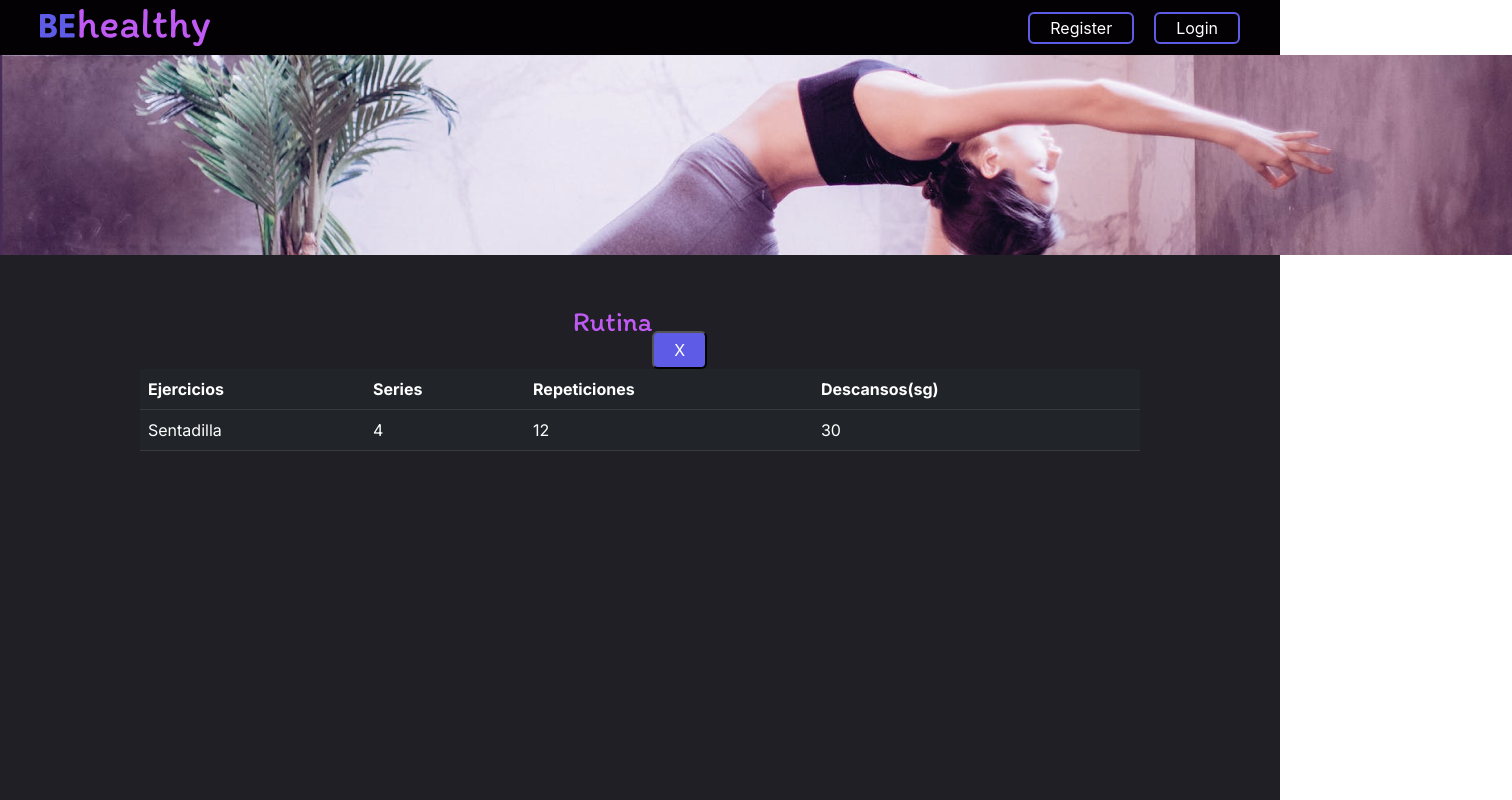
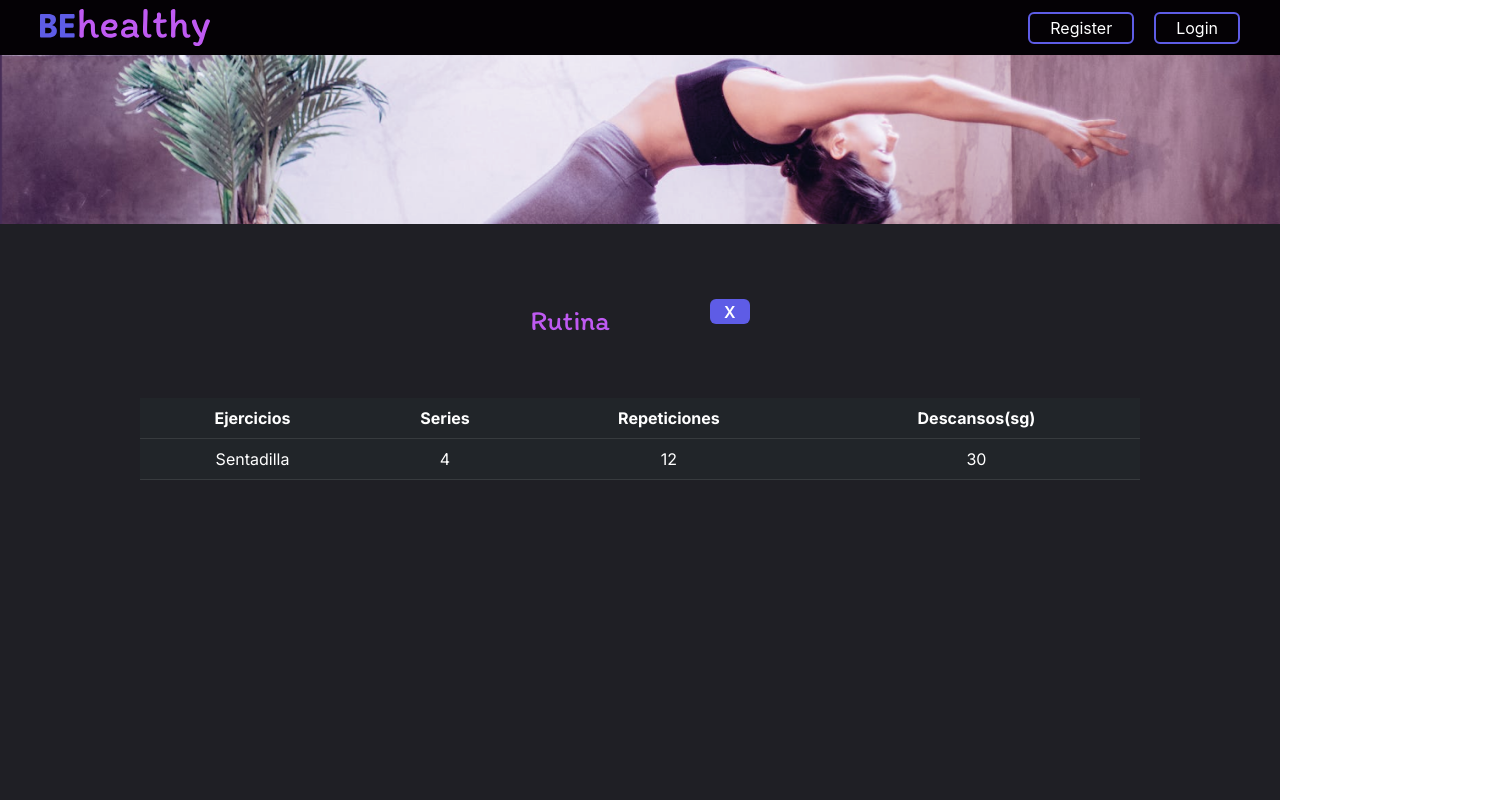
Before and after one commit to carlolb1232/be-healthy-app, a React (Create React App) app in the folder client/: page /client-rutines/1 in a window 1280 px wide. Shown: the top 800 px of the page, 1512 px wide, since content can reach past the window. Built offline with nearby package versions, Linux system fonts and the light colour scheme; no server answers.

Commit message:
cambios en las vistas rutina, diet y dashboard

```diff
--- a/client/src/views/ClientRutines.js
+++ b/client/src/views/ClientRutines.js
@@ -29,11 +29,13 @@ const ClientRutines = () => {
     <div className={styles.container}>
       <img src={img_rutina} alt="imagen de rutina" />
       <div className={styles.containerRutina}>
-        <div className={styles.rutina}>
+        <div className={styles.container_title}>
           <h3 >Rutina</h3>
           <button className={styles.btnCerrar}>X</button>
         </div>
+      </div>
 
+      <div>
         <table className="table table-dark table-rutina">
               <thead>
                 <tr>
@@ -59,8 +61,10 @@ const ClientRutines = () => {
 
                 }
               </tbody>
-            </table>
+        </table>
       </div>
+
+
     </div>
   );
 }
--- a/client/src/views/styles_modules/ClientDiet.module.css
+++ b/client/src/views/styles_modules/ClientDiet.module.css
@@ -12,30 +12,29 @@
 
 .container_title{
   margin: 0 auto;
-  margin-top: 30px;
+
   margin-bottom: 30px;
   display: flex;
   justify-content: center;
   align-items: center;
   gap: 100px
-
 }
 
 h3{
-
   font-family: 'Itim', cursive;
   color: #BF5AF2;
 }
 
 .btnCerrar{
-  width: 42px;
-  height: 34px;
+  width: 40px;
+  height: 25px;
   background-color: #5E5CE6;
   color: white;
   border:none;
   border-radius: 6px;
   text-align: center;
-  font-weight: 700;
+  font-size: 16px;
+  font-weight: 600;
 }
 
 .contenedor_card{
@@ -46,7 +45,6 @@ h3{
   background-color: #d9d9d910;
   padding: 40px 25px;
   border-radius: 6px;
-
 }
 
 .img_card{
--- a/client/src/views/styles_modules/ClientRutines.module.css
+++ b/client/src/views/styles_modules/ClientRutines.module.css
@@ -10,9 +10,14 @@
   align-items: center;
 }
 
-.rutina{
+.container_title{
+  margin: 0 auto;
+  margin-top: 30px;
+  margin-bottom: 30px;
   display: flex;
-  align-content: center;
+  justify-content: center;
+  align-items: center;
+  gap: 100px
 }
 
 h3{
@@ -23,10 +28,15 @@ h3{
 }
 
 .btnCerrar{
-  padding: 5px 20px 5px 20px ;
+  width: 40px;
+  height: 25px;
   background-color: #5E5CE6;
   color: white;
+  border:none;
   border-radius: 6px;
-  align-self:flex-end;
+  text-align: center;
+  font-size: 16px;
+  font-weight: 600;
+  align-self: center;
 
 }
--- a/client/src/views/styles_modules/MainUserDashboard.module.css
+++ b/client/src/views/styles_modules/MainUserDashboard.module.css
@@ -1,3 +1,9 @@
+
+img{
+  width: 100%;
+}
+
+
 .container{
   background-color: #1F1F25;
   height: 100vh;
@@ -6,7 +12,7 @@
 
 h3{
   margin-top: 50px;
-  margin-bottom: 30px;
+  margin-bottom: 40px;
   font-family: 'Itim', cursive;
   text-align: center;
   color: #BF5AF2;
@@ -21,6 +27,11 @@ h3{
 
 }
 
+th, td{
+  text-align: center;
+}
+
+
 .btnVer{
   padding: 2px 20px ;
   background-color: #1F1F25;
```
